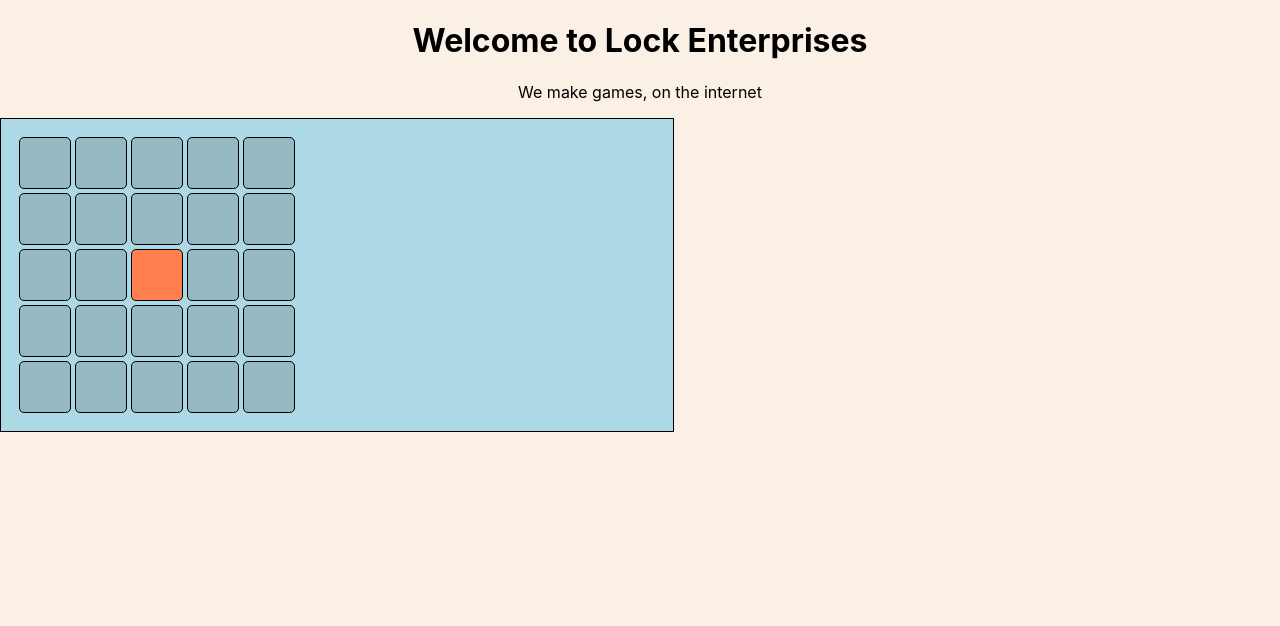
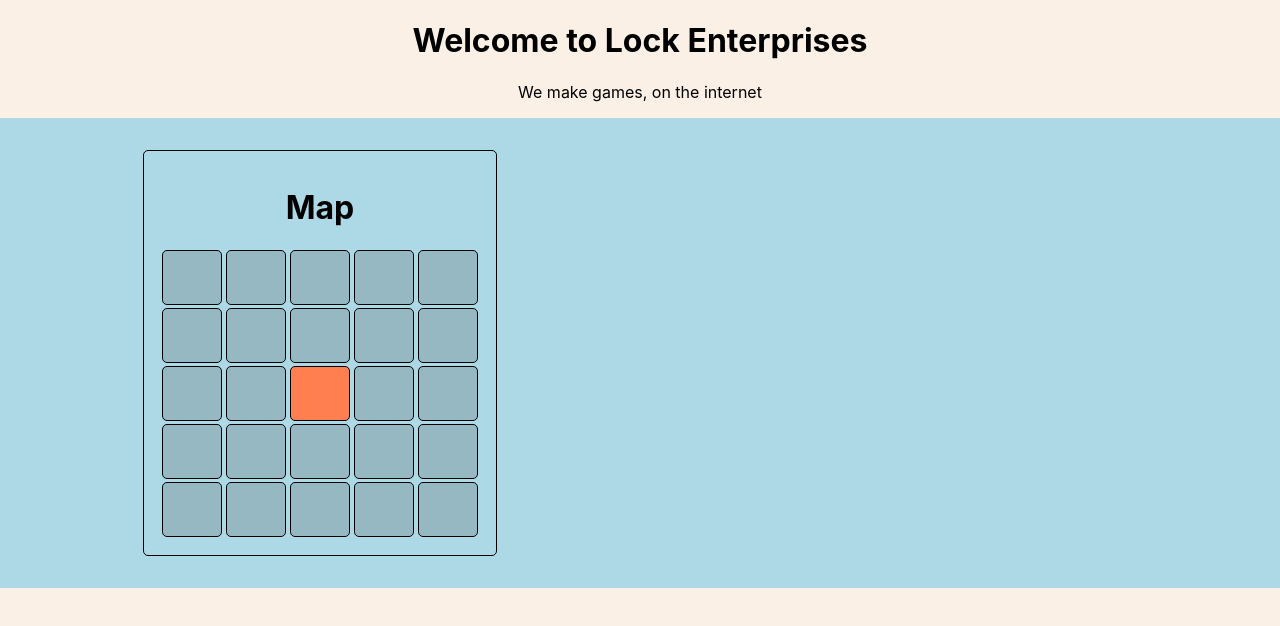
Before and after one commit to CS25bw1mud/CS-Build-Week-1-Client, a React (Create React App) app in the folder game/: page /mainview in a window 1280 px wide. Shown: the top 626 px of the page. Built offline with nearby package versions, Linux system fonts and the light colour scheme.

Commit message:
:art: barebones layout
barebones layout

```diff
--- a/game/src/components/Map.js
+++ b/game/src/components/Map.js
@@ -4,6 +4,7 @@ import './component-css/Map.css';
 export default function Map(){
     return(
         <div class="map-border">
+            <h1 class="label">Map</h1>
             <div class="row">
                 <div class="box hidden"></div>
                 <div class="box hidden"></div>
--- a/game/src/components/component-css/MainView.css
+++ b/game/src/components/component-css/MainView.css
@@ -2,6 +2,16 @@ body{
     background-color: linen;
 }
 
-outer-box{
+.outer-box{
     background-color: lightblue;
+    display: flex;
+    flex-direction: row;
 }
+
+.left-panel{
+    width: 50%;
+}
+
+.right-panel{
+    width: 50%;
+}
--- a/game/src/components/component-css/Map.css
+++ b/game/src/components/component-css/Map.css
@@ -1,10 +1,17 @@
 .map-border{
     width: 50%;
-    padding: 1rem;
+    margin: 2rem auto;
     display: flex;
     flex-direction: column;
     background-color: lightblue;
     border: 1px solid black;
+    border-radius: 5px;
+    padding: 1rem;
+
+}
+
+.label{
+    color: black;
 }
 
 .row{
@@ -14,11 +21,11 @@
 
 .box{
     display: flex;
-    width: 50px;
-    height: 50px;
+    width: 5rem;
+    height: 3.3rem;
     border: 1px solid black;
     border-radius: 5px;
-    margin: 2px;
+    margin: .1rem;
 }
 
 .hidden{
```
Also changed, not shown: game/src/components/component-css/Description.css (added, +29 -0 lines).
